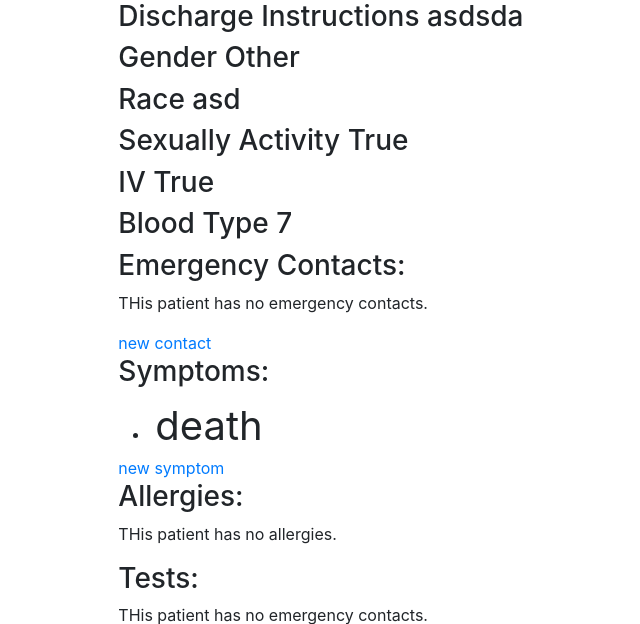
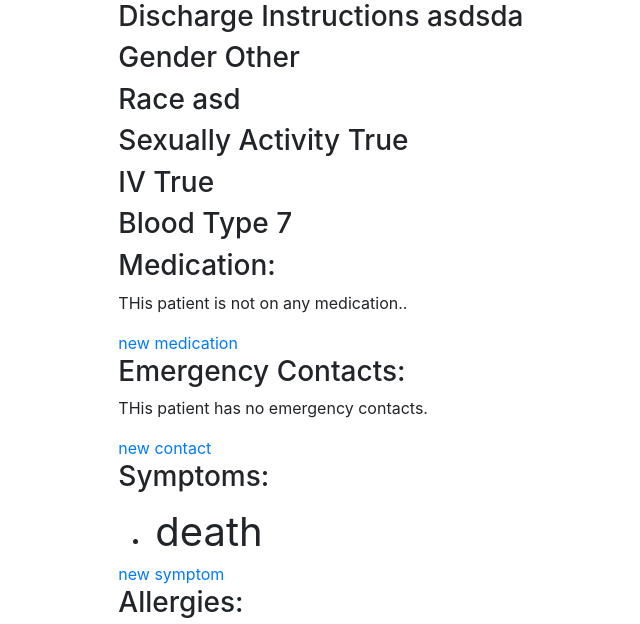
Before and after one commit to jaredrkozar/CS460Final, a Django app: page /staff/patient/3 in a window 1280 px wide. Shown: the part 602-1226 px from the top of the page, without its empty margins (110-750 px from the left). Run offline with Django 3.2, Linux system fonts and the light colour scheme; data comes from the database, SQL or seed files in the repository; both versions use the stored data as it was before the commit.

Commit message:
add medicine button

```diff
--- a/emergencyroom/staff/models.py
+++ b/emergencyroom/staff/models.py
@@ -69,6 +69,10 @@ class Patient(models.Model):
     def get_symptom_link(self):
         return reverse('new_symptom', args=[str(self.id)])
 
+    def get_med_link(self):
+        return reverse('new_med', args=[str(self.id)])
+
+
 
     def __str__(self):
         """String for representing the Model object."""
@@ -119,7 +123,7 @@ class Medication(models.Model):
     )
 
     medicine = models.CharField(max_length=1,
-                                choices=medicine_options)
+                                choices=medicine_options, null=False)
 
 
 class EmergencyContact(models.Model):
--- a/emergencyroom/staff/templates/staff/patient_detail.html
+++ b/emergencyroom/staff/templates/staff/patient_detail.html
@@ -24,16 +24,18 @@
 <h3>IV {{ patient.IV }}</h3>
 <h3>Blood Type {{ patient.blood_type }}</h3>
 
-<!--<h3>Medication: </h3>-->
-<!--    {% if medication_list %}-->
-<!--           {% for med in medication_list %}-->
-<!--           <li>-->
-<!--             <a >{{med.get_medicine_display}}</a>-->
-<!--           </li>-->
-<!--     {%  endfor %}-->
-<!--    {% else %}-->
-<!--    <p>THis patient is not on any medication..</p>-->
-<!--     {% endif %}-->
+<h3>Medication: </h3>
+    {% if medication_list %}
+           {% for med in medication_list %}
+           <li>
+             <a >{{med.get_medicine_display}}</a>
+           </li>
+     {%  endfor %}
+    {% else %}
+    <p>THis patient is not on any medication..</p>
+     {% endif %}
+<a href={{patient.get_med_link}}>new medication</a>
+
 
 <h3>Emergency Contacts: </h3>
     {% if emergency_contact_list %}
--- a/emergencyroom/staff/urls.py
+++ b/emergencyroom/staff/urls.py
@@ -9,7 +9,8 @@ urlpatterns = [
     path('patient/<int:pk>', views.patient_view, name='patient-detail'),
     path('newPatient', views.CreatePatientView.as_view(), name='new_patient'),
     path('newContact/<int:pk>', views.emergency_contact_form, name='new_contact'),
-    path('newSymptom/<int:pk>', views.symptom_contact_form, name='new_symptom'),
+    path('newSymptom/<int:pk>', views.symptom_form, name='new_symptom'),
+    path('newMed/<int:pk>', views.medicine_form, name='new_med'),
 
 ]
 
--- a/emergencyroom/staff/views.py
+++ b/emergencyroom/staff/views.py
@@ -3,7 +3,7 @@ from django.shortcuts import render, redirect
 from django.views import generic
 from django.contrib.auth.decorators import login_required, permission_required
 from django.http import HttpResponseRedirect
-from .forms import EmergencyContactForm, SymptomForm
+from .forms import EmergencyContactForm, SymptomForm, MedicineForm
 from .models import Patient, EmergencyContact, Symptom, Test, Diagnose, Medication, Allergy, CovidVaccineInfo
 from django.views.generic.edit import CreateView, UpdateView, DeleteView
 from django.forms import inlineformset_factory
@@ -76,7 +76,7 @@ def emergency_contact_form(request,pk):
         return HttpResponseRedirect('/staff/patient/{}'.format(pk))
 
 
-def symptom_contact_form(request,pk):
+def symptom_form(request,pk):
     if request.method == "GET":
         intital = {'patient':pk}
         form = SymptomForm(intital)
@@ -89,3 +89,18 @@ def symptom_contact_form(request,pk):
         else:
             print('invalid')
         return HttpResponseRedirect('/staff/patient/{}'.format(pk))
+
+
+def medicine_form(request,pk):
+    if request.method == "GET":
+        intital = {'patient':pk}
+        form = MedicineForm(intital)
+        return render(request, 'staff/form_form.html', {'form': form})
+
+    if request.method == 'POST':
+        form = MedicineForm(request.POST)
+        if form.is_valid():
+            form.save()
+        else:
+            print('invalid')
+        return HttpResponseRedirect('/staff/patient/{}'.format(pk))
```
Also changed, not shown: emergencyroom/staff/forms.py (+7 -1 lines), emergencyroom/db.sqlite3.
